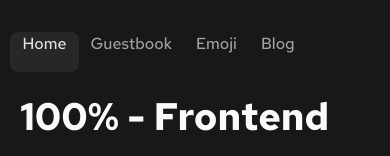
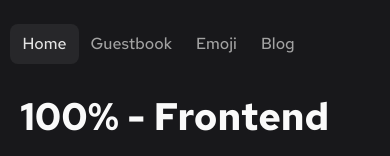
Before and after one commit to kirillkurko/kkurko.dev, a Next.js app: page / in a window 390 px wide. Shown: the top 156 px of the page. Built offline with nearby package versions, Linux system fonts and the light colour scheme.

Commit message:
Fix background position on mobile

```diff
--- a/src/components/NavBar.tsx
+++ b/src/components/NavBar.tsx
@@ -44,11 +44,11 @@ const NavBar = () => {
 
   return (
     <nav className='flex justify-between ml-[-0.60rem]'>
-      <div className='flex'>
+      <div className='flex items-center'>
         {NAV_ITEMS[pathname] ? (
           <motion.div
             className='absolute bg-zinc-800 h-[40px] rounded-lg z-[-1]'
-            layoutId='test2'
+            layoutId='nav-items'
             initial={{ opacity: 0, x: NAV_ITEMS[pathname].x }}
             animate={{
               opacity: 1,
```
